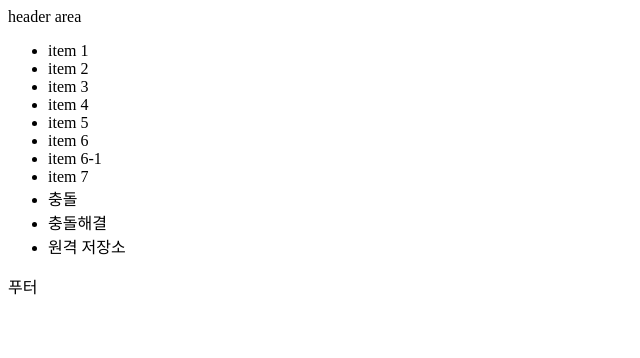
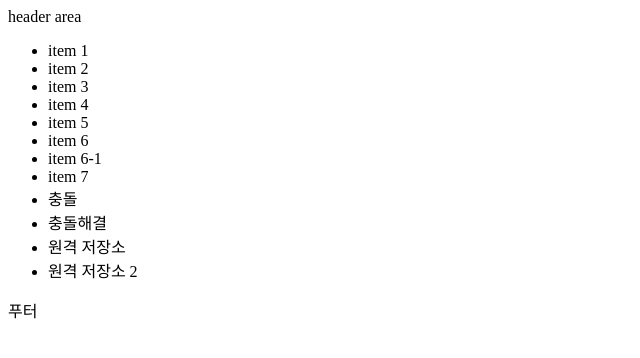
Before and after one commit to TClancyR6/training_01, a plain HTML site: page index.html in a window 1280 px wide. Shown: the whole page, without its empty margins (0-640 px from the left). Drawn offline with Linux system fonts and the light colour scheme.

Commit message:
commit11

```diff
--- a/index.html
+++ b/index.html
@@ -19,6 +19,7 @@
 			<li class="items">충돌</li>
 			<li class="items">충돌해결</li>
 			<li class="items">원격 저장소</li>
+			<li class="items">원격 저장소 2</li>
 		</ul>
 	</div>
 	<footer>푸터</footer>
```
